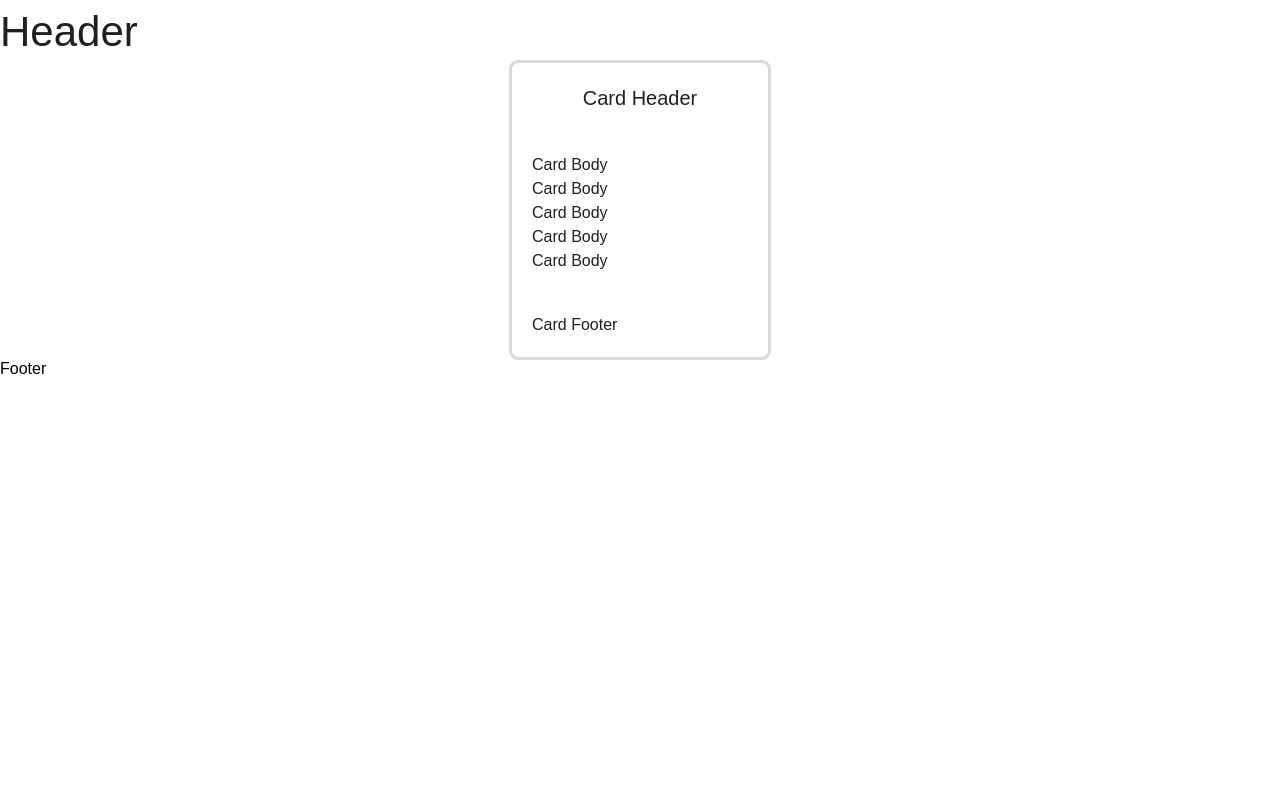
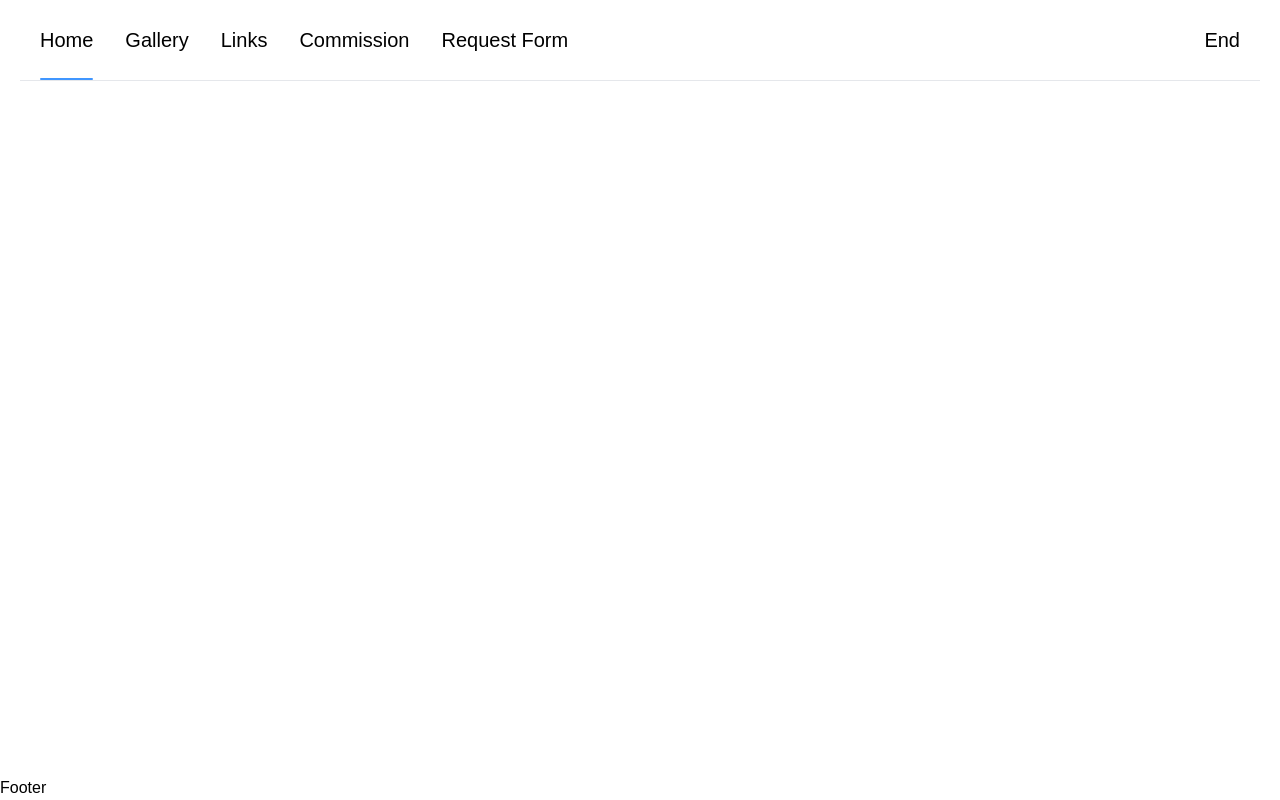
Before and after one commit to cookiecollie/webpage, a React (Vite) app: page / in a window 1280 px wide. Built offline with nearby package versions, Linux system fonts and the light colour scheme.

Commit message:
feat: Finish Navbar

```diff
--- a/package.json
+++ b/package.json
@@ -24,8 +24,10 @@
     "eslint-plugin-react": "^7.33.1",
     "eslint-plugin-react-hooks": "^4.6.0",
     "eslint-plugin-react-refresh": "^0.4.3",
+    "framer-motion": "^10.15.0",
     "postcss": "^8.4.27",
     "prettier-plugin-tailwindcss": "^0.4.1",
+    "react-router-dom": "^6.14.2",
     "tailwindcss": "^3.3.3",
     "typescript": "^5.0.2",
     "vite": "^4.4.5"
--- a/src/App.tsx
+++ b/src/App.tsx
@@ -1,22 +1,41 @@
-import { Card } from "./components/composite"
-import { Typography } from "./components/style"
+import { BrowserRouter } from "react-router-dom"
+import { NavItemObject, Navbar } from "./components/composite"
+import { Separator } from "./components/style"
 
 function App() {
+    const navbarItems: NavItemObject[] = [
+        { itemKey: "", name: "Home" },
+        { itemKey: "gallery", name: "Gallery" },
+        { itemKey: "links", name: "Links" },
+        { itemKey: "commission", name: "Commission" },
+        { itemKey: "form", name: "Request Form" },
+    ]
+
     return (
-        <>
-            <div>
-                <Typography as={"h1"}>Header</Typography>
+        <BrowserRouter>
+            <div className="flex h-full flex-col">
+                <div className="flex min-h-max items-center">
+                    <Navbar
+                        homeSection=""
+                        endSection="End"
+                        align="left"
+                        items={navbarItems}
+                    />
                 </div>
-            <div className="flex justify-center">
-                <Card variant="outlined" className="w-64">
+
+                <div className="flex px-5">
+                    <Separator />
+                </div>
+
+                <div className="flex flex-1 justify-center py-10">
+                    {/* <Card variant="outlined" className="w-64">
                         <Card.Header>
-                        <Typography as={"h5"} textAlign="center">Card Header</Typography>
+                            <Typography as={"h5"} textAlign="center">
+                                Card Header
+                            </Typography>
                         </Card.Header>
 
                         <Card.Body>
-                        <Typography>Card Body</Typography>
-                        <Typography>Card Body</Typography>
-                        <Typography>Card Body</Typography>
                             <Typography>Card Body</Typography>
                             <Typography>Card Body</Typography>
                         </Card.Body>
@@ -24,10 +43,12 @@ function App() {
                         <Card.Footer>
                             <Typography>Card Footer</Typography>
                         </Card.Footer>
-                </Card>
+                    </Card> */}
                 </div>
-            <div>Footer</div>
-        </>
+
+                <div className="flex">Footer</div>
+            </div>
+        </BrowserRouter>
     )
 }
 
--- a/src/components/composite/Navbar/Navbar.tsx
+++ b/src/components/composite/Navbar/Navbar.tsx
@@ -1,3 +1,122 @@
-export const Navbar = () => {
-    return
+import { motion } from "framer-motion"
+import { NavLink, useLocation } from "react-router-dom"
+
+interface NavbarProps {
+    items?: NavItemObject[]
+    homeSection?: React.ReactNode
+    endSection?: React.ReactNode
+    align?: "left" | "center" | "right"
 }
+
+export const Navbar = (props: NavbarProps) => {
+    const { endSection, homeSection, items, align = "left" } = props
+
+    return (
+        <div
+            className="flex h-20 w-full items-center justify-between gap-5 px-10 py-0 text-md"
+            style={{
+                userSelect: "none",
+                msUserSelect: "none",
+                WebkitUserSelect: "none",
+                MozUserSelect: "none",
+            }}
+        >
+            {(homeSection || align === "center") && (
+                <div className={`flex ${align === "left" ? "" : "flex-1"}`}>
+                    {homeSection}
+                </div>
+            )}
+
+            <div className="flex h-full gap-8">
+                {items?.map((item) => (
+                    <NavbarItem
+                        key={item.itemKey}
+                        itemKey={item.itemKey}
+                        name={item.name}
+                    />
+                ))}
+            </div>
+
+            {(endSection || align === "center") && (
+                <div
+                    className={`flex  justify-end ${
+                        align === "right" ? "" : "flex-1"
+                    }`}
+                >
+                    {endSection}
+                </div>
+            )}
+        </div>
+    )
+}
+
+interface NavbarItemProps {
+    name?: string
+    itemKey?: string
+}
+
+export interface NavItemObject extends NavbarItemProps {}
+
+const NavbarItem = ({ itemKey, name }: NavbarItemProps) => {
+    const isActive = useLocation().pathname.replace(/\//g, "") === itemKey
+
+    const itemVariant = {
+        hover: {
+            y: -5,
+        },
+
+        click: {
+            y: 5,
+        },
+    }
+
+    const indicatorVariant = {
+        hover: {
+            opacity: 1,
+        },
+
+        active: {
+            width: "100%",
+            transition: {
+                ease: [0.2, 0.7, 0.8, 0.7],
+                type: "tween",
+                duration: 0.5,
+            },
+        },
+
+        inactive: {
+            width: 0,
+            transition: {
+                ease: [0.8, 0.3, 0.2, 0.3],
+                type: "tween",
+                duration: 0.25,
+            },
+        },
+    }
+
+    return (
+        <motion.div
+            whileHover={"hover"}
+            whileTap={"click"}
+            className="relative flex flex-col justify-center"
+        >
+            <motion.div variants={itemVariant}>
+                <NavLink to={`/${itemKey}`}>{name}</NavLink>
+            </motion.div>
+
+            <motion.div
+                className="absolute bottom-0 flex h-0.5 w-full justify-center"
+                animate={isActive ? "active" : "inactive"}
+            >
+                <motion.div
+                    className="rounded-s-full bg-blue-5"
+                    variants={indicatorVariant}
+                />
+                <motion.div
+                    className="rounded-e-full bg-blue-5"
+                    variants={indicatorVariant}
+                />
+            </motion.div>
+        </motion.div>
+    )
+}
--- a/src/components/composite/index.tsx
+++ b/src/components/composite/index.tsx
@@ -1,3 +1,5 @@
 import { Card } from "./Card/Card"
+import { Navbar, NavItemObject } from "./Navbar/Navbar"
 
-export { Card }
+export { Card, Navbar }
+export type { NavItemObject }
--- /dev/null
+++ b/src/components/style/Separator/Separator.tsx
@@ -0,0 +1,25 @@
+interface SeparatorProps {
+    width?: 1 | 2 | 4
+}
+
+export const Separator = ({
+    children,
+    width = 1,
+}: React.PropsWithChildren<SeparatorProps>) => {
+    return (
+        <div className="inline-flex w-full items-center justify-center">
+            <hr
+                className={`w-full ${
+                    width === 1
+                        ? "border-1"
+                        : width === 2
+                        ? "border-2"
+                        : "border-4"
+                }`}
+            />
+            <span className="absolute left-1/2 -translate-x-1/2 bg-white px-4">
+                {children}
+            </span>
+        </div>
+    )
+}
--- a/src/components/style/index.tsx
+++ b/src/components/style/index.tsx
@@ -1,3 +1,4 @@
+import { Separator } from "./Separator/Separator"
 import { Typography } from "./Typography/Typography"
 
-export { Typography }
+export { Separator, Typography }
--- a/src/index.css
+++ b/src/index.css
@@ -3,13 +3,18 @@
 @tailwind utilities;
 
 html {
-    font-size: 16px;
+    /* font-size: 16px; */
+}
+
+:root {
+    height: 100dvh;
 }
 
 body,
 html,
 #root {
     height: 100% !important;
+    /* height: 100dvh !important */
 }
 
 @layer base {
```
Also changed, not shown: 1 other file (tests, documents, lock files or other folders). Lines whose indentation alone changed are shown as unchanged.
